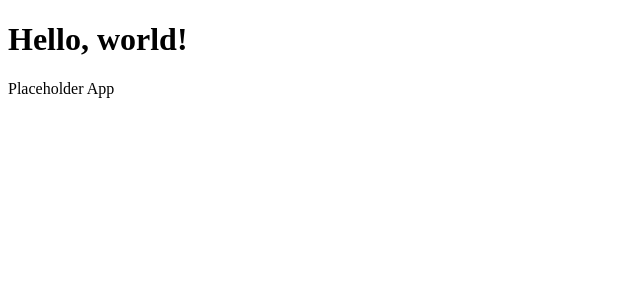
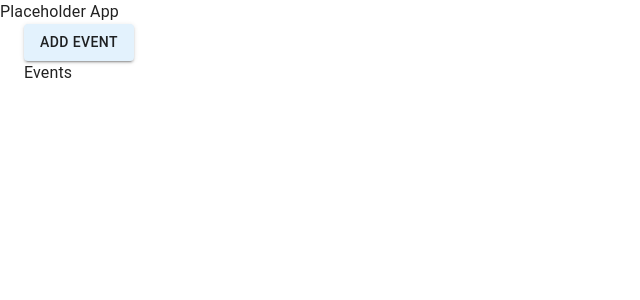
Before and after one commit to Armadillo59/schedule-hero, a React app: page / in a window 1280 px wide. Shown: the top 300 px of the page, without its empty margins (0-640 px from the left). Built offline with nearby package versions, Linux system fonts and the light colour scheme.

Commit message:
Set up front end connections and basic MUI components

```diff
--- a/client/App.jsx
+++ b/client/App.jsx
@@ -1,8 +1,16 @@
 import React from 'react';
+import { CssBaseline, ThemeProvider } from "@mui/material";
+import { theme } from './themes';
+import MainContainer from "./components/MainContainer";
 
 const App = () => {
   return (
-    <div>Placeholder App</div>
+
+    <ThemeProvider theme={theme}>
+      <CssBaseline enableColorScheme />
+        <div>Placeholder App</div>
+        <MainContainer />
+    </ThemeProvider>
   );
 }
 
--- /dev/null
+++ b/client/components/Event.jsx
@@ -0,0 +1,15 @@
+import React from "react";
+
+
+function Event(){
+
+    return (
+        <div>
+            <div>Events</div>
+        </div>
+
+    )
+}
+
+
+export default Event;
--- /dev/null
+++ b/client/components/EventBoard.jsx
@@ -0,0 +1,60 @@
+import React from 'react';
+import EventList from './EventList';
+import { useState } from "react";
+
+import Button from '@mui/material/Button';
+import TextField from '@mui/material/TextField';
+import Dialog from '@mui/material/Dialog';
+import DialogActions from '@mui/material/DialogActions';
+import DialogContent from '@mui/material/DialogContent';
+import DialogContentText from '@mui/material/DialogContentText';
+import DialogTitle from '@mui/material/DialogTitle';
+
+function EventBoard() {
+  const [open, setOpen] = useState(false);
+
+  const handleClickOpen = () => {
+    setOpen(true);
+  }
+
+  const handleClose = () => {
+    setOpen(false);
+  }
+
+  return (
+    <div>
+      <Button variant='contained' onClick={handleClickOpen}>Add Event</Button>
+      <Dialog open={open} onClose={handleClose}>
+        <DialogTitle>Add Event</DialogTitle>
+        <DialogContent>
+          <TextField
+            autoFocus
+            margin='dense'
+            id='name'
+            label='Event Name'
+            type='text'
+            fullWidth
+            variant='standard'
+          />
+          <TextField
+            autoFocus
+            margin='dense'
+            id='name'
+            label='Event Description'
+            type='text'
+            fullWidth
+            variant='standard'
+          />
+          <Button variant='contained'>
+            Submit
+          </Button>
+        </DialogContent>
+      </Dialog>
+      <EventList />
+    </div>
+
+  );
+}
+
+
+export default EventBoard;
--- /dev/null
+++ b/client/components/EventList.jsx
@@ -0,0 +1,14 @@
+import React from 'react';
+import Event from './Event';
+
+function EventList() {
+  // const dummyEventList = [];
+  // for (let i = 0; i < 5; i++) dummyEventList.push(<Event key={crypto.randomUUID()}/>);
+  return (
+      // {dummyEventList}
+      <Event />
+  );
+}
+
+
+export default EventList;
--- /dev/null
+++ b/client/components/MainContainer.jsx
@@ -0,0 +1,16 @@
+import React from 'react';
+import EventBoard from './EventBoard';
+
+import Box from '@mui/material/Box';
+import Container from '@mui/material/Container';
+
+function MainContainer() {
+  return (
+    <Container maxWidth="xl">
+      <EventBoard />
+    </Container>
+  );
+}
+
+
+export default MainContainer;
--- /dev/null
+++ b/client/themes.js
@@ -0,0 +1,10 @@
+import { createTheme } from '@mui/material/styles';
+// import { lightGreen } from '@mui/material/colors';
+
+export const theme = createTheme({
+  palette: {
+    primary: {
+      main: '#e3f2fd'
+    }
+  }
+});
--- a/index.html
+++ b/index.html
@@ -6,7 +6,6 @@
   <title>Schedule Hero</title>
 </head>
 <body>
-    <h1>Hello, world!</h1>
     <div id="root"></div>
 </body>
 </html>
--- a/package.json
+++ b/package.json
@@ -20,7 +20,8 @@
     "html-webpack-plugin": "^5.5.3",
     "nodemon": "^3.0.1",
     "webpack": "^5.88.2",
-    "webpack-cli": "^5.1.4"
+    "webpack-cli": "^5.1.4",
+    "webpack-dev-server": "^4.15.1"
   },
   "dependencies": {
     "@emotion/react": "^11.11.1",
```
Also changed, not shown: 1 other file (tests, documents, lock files or other folders).
